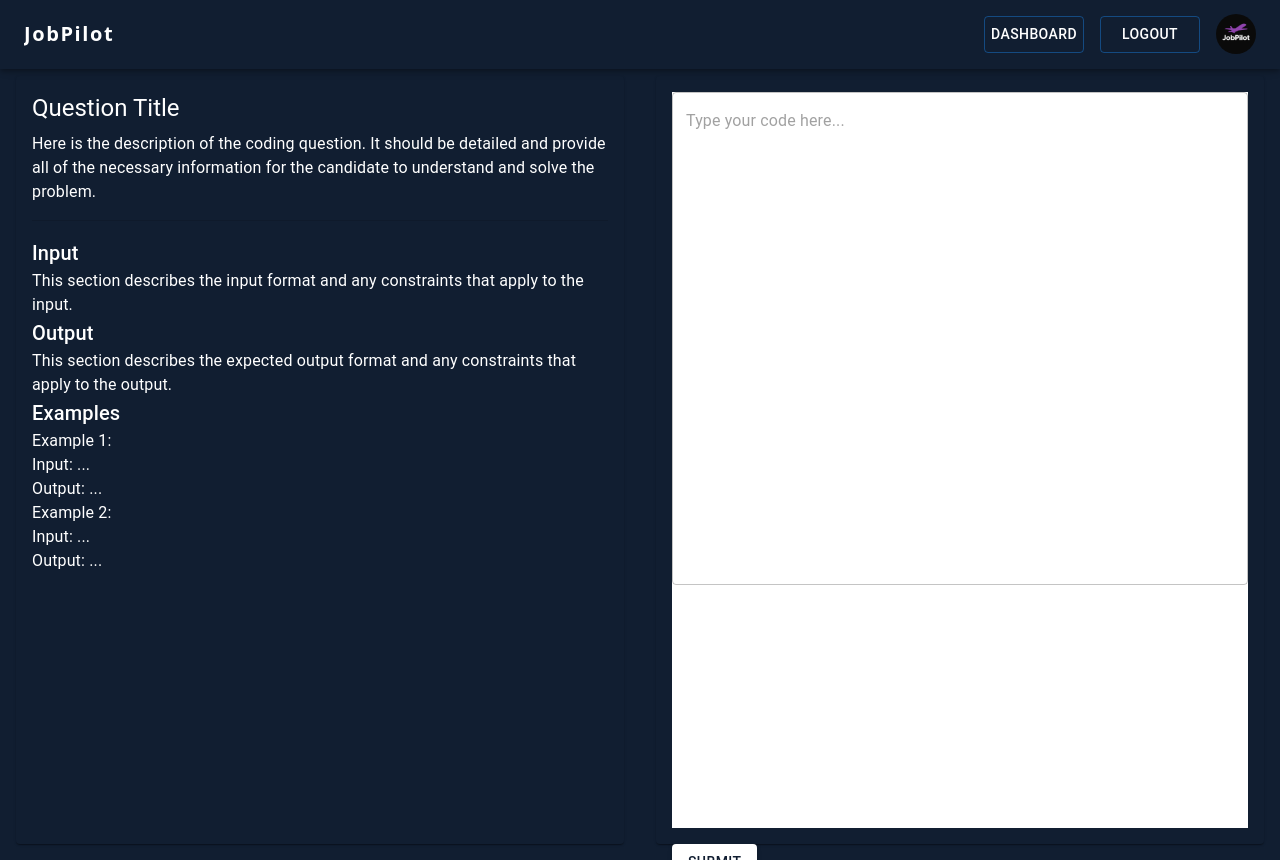
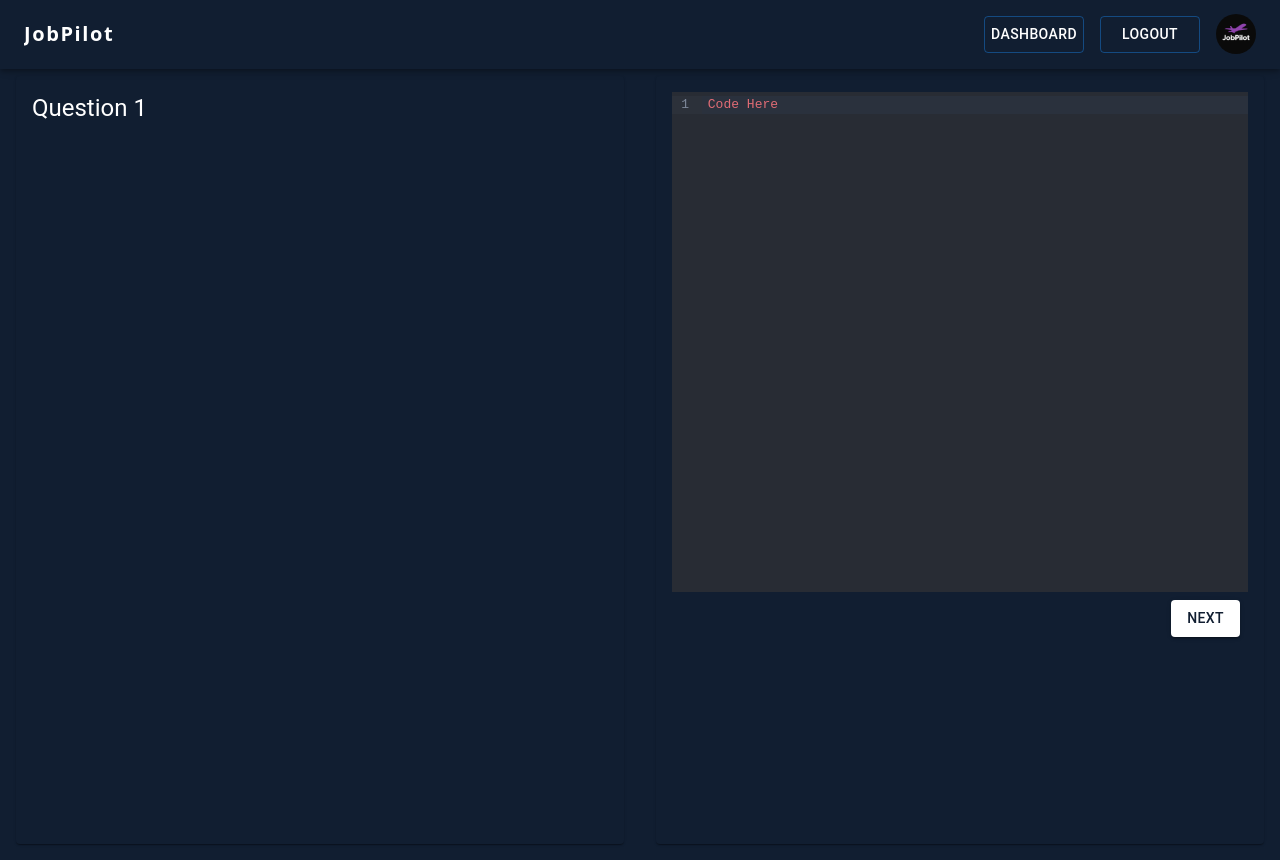
Before and after one commit to thejobpilot/frontend, a Next.js app: page /applicant/codingInterview in a window 1280 px wide. Built offline with nearby package versions, Linux system fonts and the light colour scheme.

Commit message:
Added IDE for coding Interview

```diff
--- a/package.json
+++ b/package.json
@@ -12,6 +12,8 @@
   "dependencies": {
     "@auth0/auth0-react": "^2.0.0",
     "@auth0/nextjs-auth0": "^2.2.1",
+    "@codemirror/lang-javascript": "^6.1.7",
+    "@codemirror/lang-python": "^6.1.2",
     "@emotion/react": "^11.10.5",
     "@emotion/styled": "^11.10.6",
     "@mui/icons-material": "^5.11.9",
@@ -23,6 +25,7 @@
     "@types/react-beautiful-dnd": "^13.1.4",
     "@types/react-dom": "18.0.10",
     "@types/styled-components": "^5.1.26",
+    "@uiw/react-codemirror": "^4.19.16",
     "apisauce": "^3.0.0",
     "axios": "^1.3.4",
     "eslint": "^8.34.0",
@@ -30,6 +33,7 @@
     "next": "13.1.6",
     "react": "18.2.0",
     "react-beautiful-dnd": "^13.1.1",
+    "react-codemirror2": "^7.2.1",
     "react-dom": "18.2.0",
     "react-lite-youtube-embed": "^2.3.52",
     "react-media-recorder": "^1.6.6",
--- a/src/components/interviewComponents/codingInterview.tsx
+++ b/src/components/interviewComponents/codingInterview.tsx
@@ -1,6 +1,8 @@
-import React from 'react';
+import React, {useState} from 'react';
 import { Box, Typography, Paper, Divider, TextField, Button } from '@mui/material';
 import { styled } from '@mui/system';
+import CodeMirror from '@uiw/react-codemirror';
+import { javascript } from '@codemirror/lang-javascript';
 
 const MainContainer = styled(Box)({
     display: 'flex',
@@ -34,55 +36,75 @@ const IDEInput = styled(TextField)({
     height: '100%',
 });
 
-const SubmitButton = styled(Button)({
-    marginTop: '1rem',
+const NavigationButton = styled(Button)({
+    margin: '0.5rem',
     background: 'white',
     color: '#111E31',
 });
 
+interface CodingQuestion {
+    title: string;
+    description: string;
+    code: string;
+}
+
 const CodingInterviewPage = () => {
+    const [questionIndex, setQuestionIndex] = useState(0);
+    const [questions, setQuestions] = useState<CodingQuestion[]>([
+        {title: "Question 1", description: "", code: "Code Here"},
+        {title: "Question 2", description: "", code: "Code Here"},
+    ]);
+
+    const onChange = (value: any) => {
+        const newAnswer = value;
+        setQuestions((prevQuestions) =>
+            prevQuestions.map((q, idx) => {
+                    return idx === questionIndex ? {...q, code: newAnswer} : q;
+                }
+            )
+        );
+    };
+
+    const isLastQuestion = questionIndex === questions.length - 1;
+    const isFirstQuestion = questionIndex === 0;
+    console.log(questions)
     return (
         <MainContainer>
             <LeftContainer>
                 <Typography variant="h5" gutterBottom>
-                    Question Title
+                    {questions[questionIndex].title}
                 </Typography>
                 <Typography variant="body1">
-                    Here is the description of the coding question. It should be detailed and provide all of the necessary information for the candidate to understand and solve the problem.
-                </Typography>
-                <Divider sx={{ marginY: '1rem' }} />
-                <Typography variant="h6">Input</Typography>
-                <Typography variant="body1">
-                    This section describes the input format and any constraints that apply to the input.
-                </Typography>
-                <Typography variant="h6">Output</Typography>
-                <Typography variant="body1">
-                    This section describes the expected output format and any constraints that apply to the output.
-                </Typography>
-                <Typography variant="h6">Examples</Typography>
-                <Typography variant="body1">
-                    Example 1:
-                    <br />
-                    Input: ...
-                    <br />
-                    Output: ...
-                </Typography>
-                <Typography variant="body1">
-                    Example 2:
-                    <br />
-                    Input: ...
-                    <br />
-                    Output: ...
+                    {questions[questionIndex].description}
                 </Typography>
             </LeftContainer>
             <RightContainer>
-                <IDEInput
-                    multiline
-                    rows={20}
-                    variant="outlined"
-                    placeholder="Type your code here..."
+                <CodeMirror
+                    value={questions[questionIndex].code}
+                    height="500px"
+                    theme="dark"
+                    extensions={[javascript({ jsx: true })]}
+                    onChange={onChange}
                 />
-                <SubmitButton variant="contained">Submit</SubmitButton>
+                <Box sx={{ display: 'flex', justifyContent: 'flex-end' }}>
+                    {!isFirstQuestion && (
+                        <NavigationButton
+                            variant="contained"
+                            onClick={() => setQuestionIndex(questionIndex - 1)}
+                        >
+                            Previous
+                        </NavigationButton>
+                    )}
+                    {isLastQuestion ? (
+                        <NavigationButton variant="contained">Submit</NavigationButton>
+                    ) : (
+                        <NavigationButton
+                            variant="contained"
+                            onClick={() => setQuestionIndex(questionIndex + 1)}
+                        >Next
+                        </NavigationButton>
+                    )}
+                </Box>
             </RightContainer>
         </MainContainer>
     );
```
Also changed, not shown: 1 other file (tests, documents, lock files or other folders).
